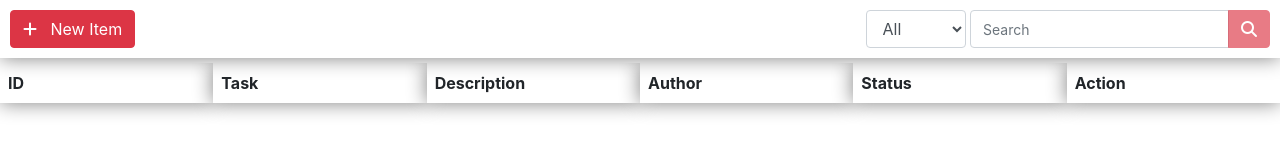
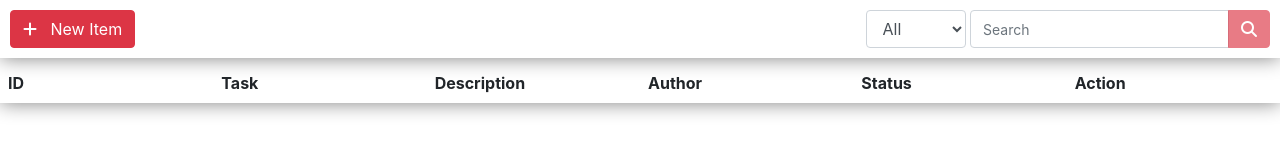
Before and after one commit to Beegiees/faria2, a website: page index.html in a window 1280 px wide. Drawn offline with Linux system fonts and the light colour scheme; no server answers.

Commit message:
Update style.css

```diff
--- a/public/css/style.css
+++ b/public/css/style.css
@@ -41,7 +41,7 @@ body {
 }
 
 .divtablecontainer    { overflow-y: auto; }
-.divtablecontainer th
+.divtablecontainer thead
 {
     top: 0;
     box-shadow: 0 0 20px 0 gray;
```
